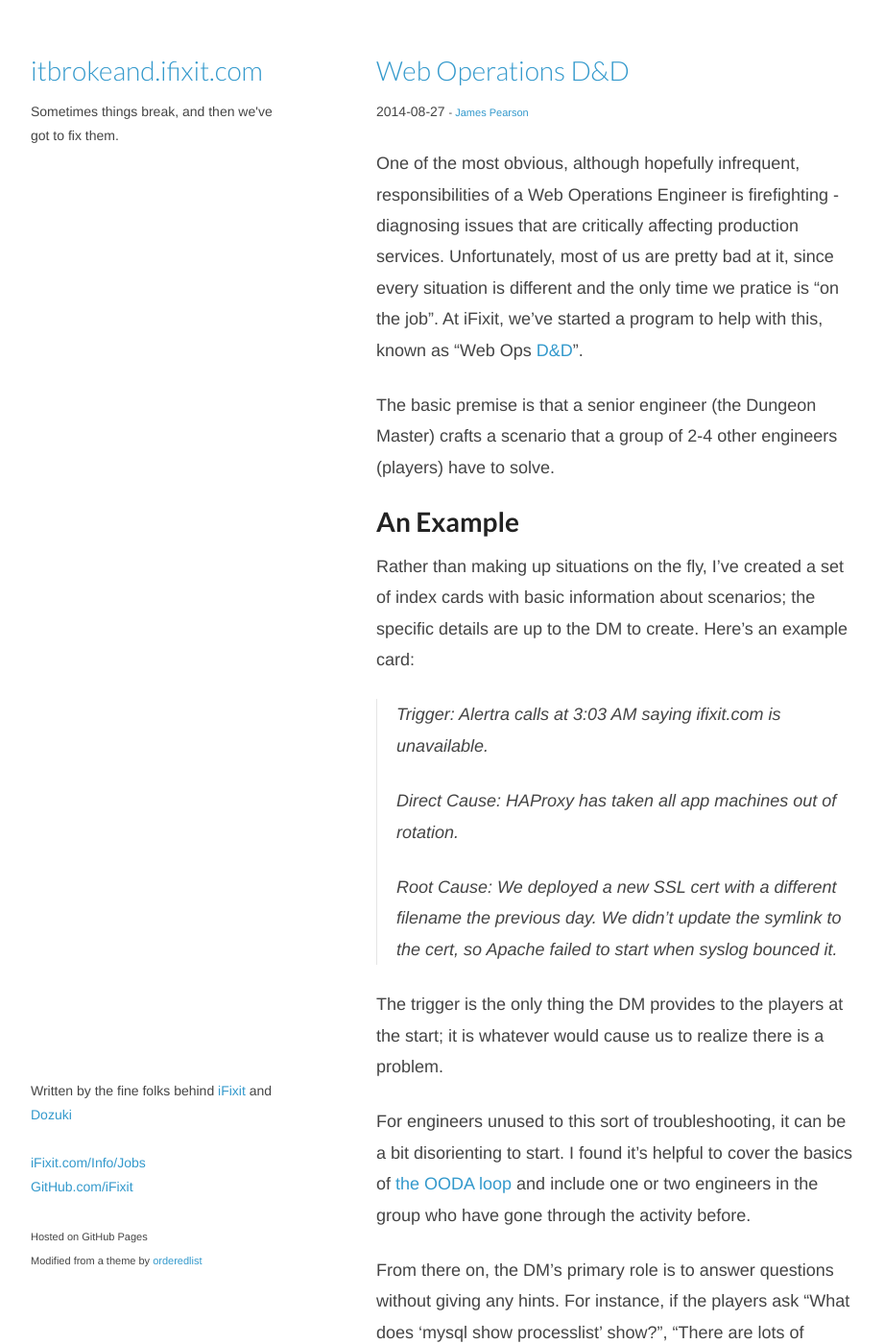
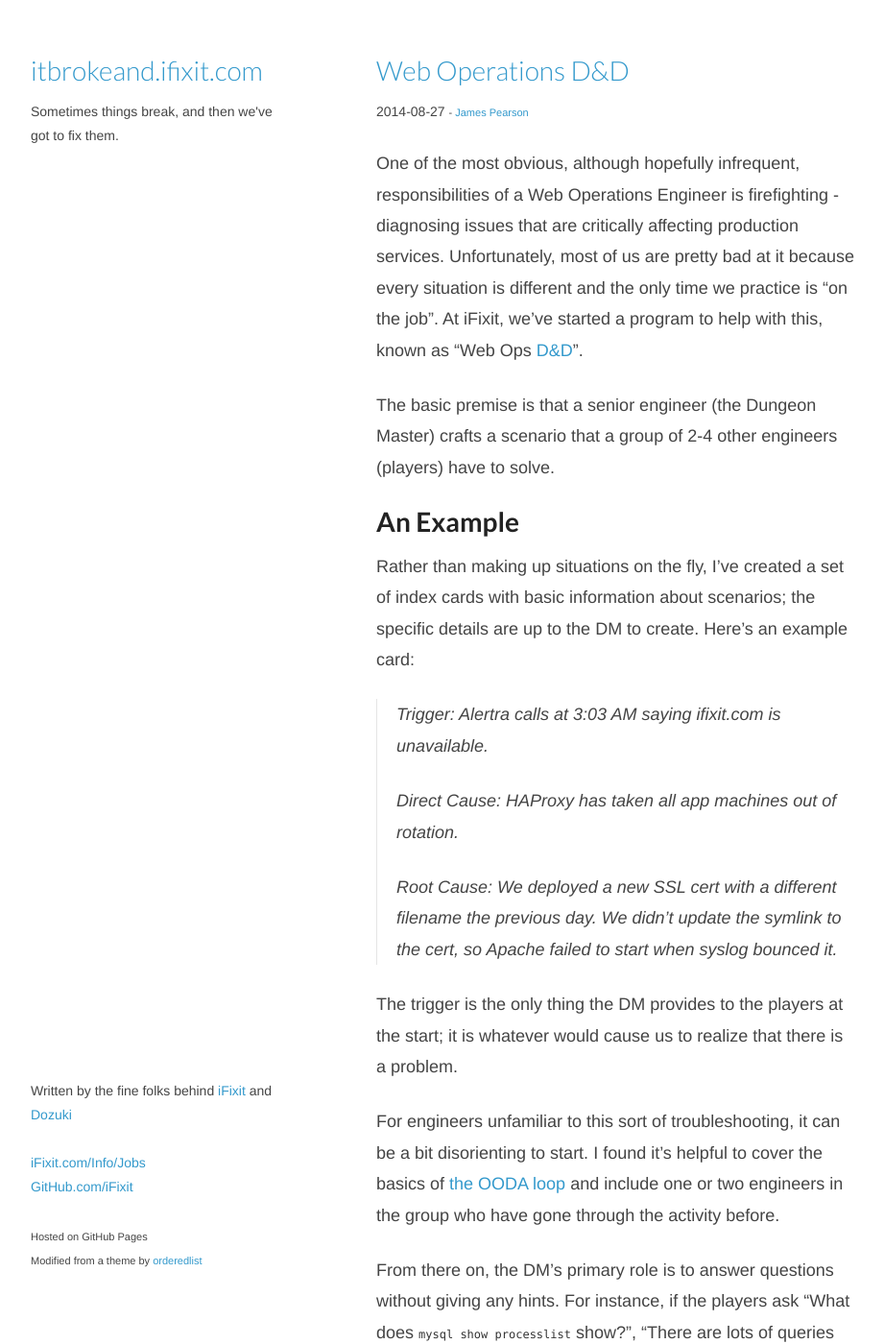
Before and after one commit to iFixit/itbrokeand.ifixit.com, a Jekyll site: the page built from _posts/2014-08-27-web-ops-dnd.md, in a window 1280 px wide and 1400 px high. Shown: the whole window at 96% size, without its empty margins (178-1099 px from the left). Built offline with Jekyll 4.4.1, drawn with Linux system fonts in a browser that asks for light colours; Markdown is read by kramdown in place of the engine named in the settings; comment, search, counter and statistics services are not loaded; some of the changed text lies outside the part shown.

Commit message:
Various phrasing and typo fixes
Some of these are subjective but I think it reads better with these changes.

```diff
--- a/_posts/2014-08-27-web-ops-dnd.md
+++ b/_posts/2014-08-27-web-ops-dnd.md
@@ -6,15 +6,15 @@ author_url: https://github.com/xiongchiamiov
 summary: One of the most obvious, although hopefully infrequent, responsibilities
          of a Web Operations Engineer is firefighting - diagnosing issues that
          are critically affecting production services.  Unfortunately, most of
-         us are pretty bad at it, since every situation is different and the
-         only time we pratice is "on the job".  At iFixit, we've started a
+         us are pretty bad at it because every situation is different and the
+         only time we practice is "on the job."  At iFixit, we've started a
          program to help with this, known as "Web Ops D&D".
 ---
 
 One of the most obvious, although hopefully infrequent, responsibilities of a Web
 Operations Engineer is firefighting - diagnosing issues that are critically
-affecting production services.  Unfortunately, most of us are pretty bad at it,
-since every situation is different and the only time we pratice is "on the
+affecting production services.  Unfortunately, most of us are pretty bad at it
+because every situation is different and the only time we practice is "on the
 job".  At iFixit, we've started a program to help with this, known as "Web Ops
 [D&D]".
 
@@ -38,15 +38,15 @@ to create.  Here's an example card:
 > when syslog bounced it.
 
 The trigger is the only thing the DM provides to the players at the start; it
-is whatever would cause us to realize there is a problem.
+is whatever would cause us to realize that there is a problem.
 
-For engineers unused to this sort of troubleshooting, it can be a bit
+For engineers unfamiliar to this sort of troubleshooting, it can be a bit
 disorienting to start.  I found it's helpful to cover the basics of [the OODA
 loop] and include one or two engineers in the group who have gone through the
 activity before.
 
 From there on, the DM's primary role is to answer questions without giving any
-hints.  For instance, if the players ask "What does 'mysql show processlist'
+hints.  For instance, if the players ask "What does `mysql show processlist`
 show?", "There are lots of queries stacked up" is a bad answer; "There are 129
 rows; 80% of them are in the query state with a time of 80 or more, while the
 rest are sleeping" is better.  Additionally, the players need to know *how* to
```
